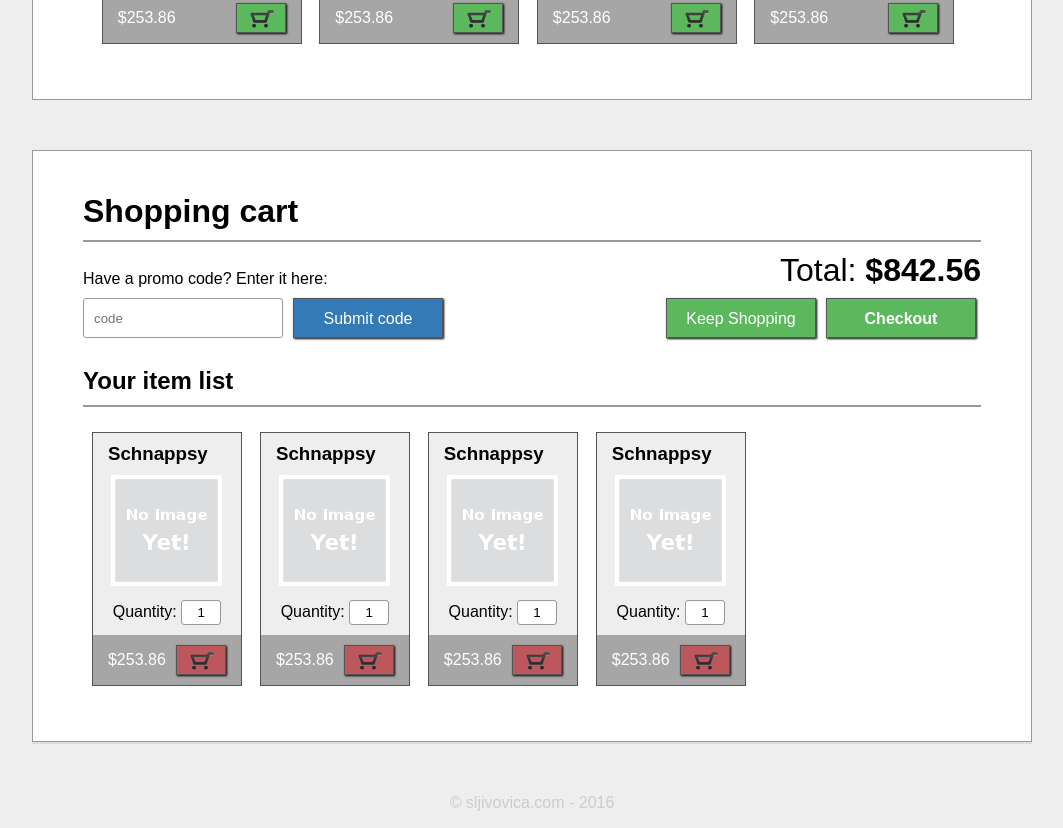
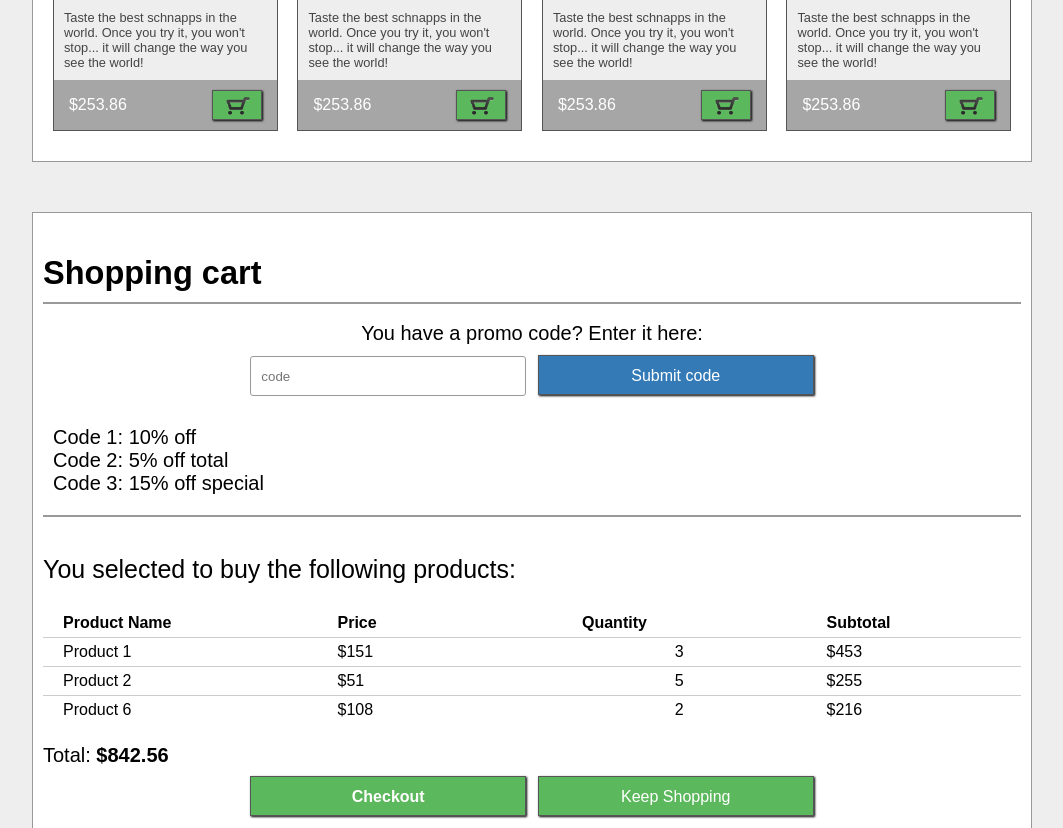
Before and after one commit to Gruximillian/product-listing, a plain HTML site: page index.html in a window 1280 px wide. Shown: the part 1602-2430 px from the top of the page, without its empty margins (108-1171 px from the left). Drawn offline with Linux system fonts and the light colour scheme.

Commit message:
Update product listing page. Page is now responsive. Added elements to hold the selected products and promo codes.

```diff
--- a/index.html
+++ b/index.html
@@ -6,15 +6,15 @@
   <link href='https://fonts.googleapis.com/css?family=Courgette' rel='stylesheet' type='text/css'>
   <link rel="stylesheet" type="text/css" href="style.css">
 </head>
-<body>
+<body class="body">
   <div class="wrapper">
 
-    <header>
-      <p class="title">sljivovica.com</p>
+    <header class="header">
+      <p class="title text-center">sljivovica.com</p>
     </header>
 
     <section class="main-content">
-      <h1>Have a taste of our awesome schnapps</h1>
+      <p class="call-to-action text-center">Have a taste of our awesome schnapps</p>
 
       <section class="product-list">
         <ul class="products">
@@ -246,22 +246,72 @@
       </section>
 
       <section class="shopping-cart">
+
         <h1>Shopping cart</h1>
+
         <section class="cart-details">
           <div class="promo">
-            <label for="promo-code">Have a promo code? Enter it here:</label><br>
+            <label for="promo-code">You have a promo code? Enter it here:</label><br>
             <input type="text" name="promo-code" id="promo-code" placeholder="code">
             <div class="button button-promo">Submit code</div>
           </div>
-          <div id="total-price">
-            <p>Total: <span>$842.56</span></p>
-          </div>
-          <div class="shopping-controls">
-            <div class="button button-continue">Keep Shopping</div>
-            <div class="button button-checkout">Checkout</div>
+          <ul class="promo-code-list">
+            <li><span class="code">Code 1</span>: <span class="code-description">10% off</span></li>
+            <li><span class="code">Code 2</span>: <span class="code-description">5% off total</span></li>
+            <li><span class="code">Code 3</span>: <span class="code-description">15% off special</span></li>
+          </ul>
+
+          <hr>
+
+          <div class="checkout-details">
+            <p>You selected to buy the following products:</p>
+
+            <ul id="selected-products-list" class="selected-products-list">
+              <li>Product 1 - <span class="price">$151</span>, qty: <span class="quantity">3</span></li>
+              <li>Product 2 - <span class="price">$51</span>, qty: <span class="quantity">5</span></li>
+              <li>Product 6 - <span class="price">$108</span>, qty: <span class="quantity">2</span></li>
+            </ul>
+
+            <table id="selected-products-table" class="selected-products-table">
+              <thead>
+                <tr>
+                  <th>Product Name</th>
+                  <th>Price</th>
+                  <th>Quantity</th>
+                  <th>Subtotal</th>
+                </tr>
+              </thead>
+              <tbody>
+                <tr>
+                  <td>Product 1</td>
+                  <td>$151</td>
+                  <td class="quantity">3</td>
+                  <td>$453</td>
+                </tr>
+                <tr>
+                  <td>Product 2</td>
+                  <td>$51</td>
+                  <td class="quantity">5</td>
+                  <td>$255</td>
+                </tr>
+                <tr>
+                  <td>Product 6</td>
+                  <td>$108</td>
+                  <td class="quantity">2</td>
+                  <td>$216</td>
+                </tr>
+              </tbody>
+            </table>
+
+            <p id="total-price">Total: <span>$842.56</span></p>
+            <div class="shopping-controls">
+              <div class="button button-checkout">Checkout</div>
+              <div class="button button-continue">Keep Shopping</div>
+            </div>
           </div>
         </section>
         <h2>Your item list</h2>
+
         <ul class="products">
           <li>
             <h3>Schnappsy</h3>
@@ -336,10 +386,11 @@
             </div>
           </li>
         </ul>
+
       </section>
     </section>
 
-    <footer>
+    <footer class="footer">
       <p>&copy; sljivovica.com - 2016</p>
     </footer>
 
--- a/style.css
+++ b/style.css
@@ -2,31 +2,50 @@
   box-sizing: border-box;
 }
 
-body {
+html {
+  font-size: 62.5%;
+}
+
+.body {
   margin: 0;
-  font-size: 16px;
+  font-size: 1.6em;
   font-family: arial, sans-serif;
   background-color: #eee;
+}
+
+@media (min-width: 450px) {
+
+  .body {
+    font-size: 2em;
+  }
+
+}
+
+@media (min-width: 900px) {
+
+  .body {
+    font-size: 2.5em;
+  }
+
 }
 
 .wrapper {
   width: 90%;
   margin: auto;
   max-width: 1000px;
-  min-width: 580px;
 }
 
-.title {
+.text-center {
   text-align: center;
 }
 
-header {
+.header {
   border-bottom: 2px dashed #ddd;
 }
 
-header .title {
+.header .title {
   margin: 10px;
-  font-size: 5em;
+  font-size: 2.3em;
   text-align: center;
   font-family: Courgette, cursive;
 }
@@ -35,17 +54,21 @@ header .title {
   border-bottom: 2px solid #ddd;
 }
 
-.main-content > section {
-  border: 1px solid #999;
+.call-to-action {
+  color: #777;
+  font-size: 1.5em;
 }
 
 h1 {
-  font-size: 2em;
+  font-size: 1.3em;
+}
+
+h2 {
+  font-size: 1.1em;
 }
 
 .product-list {
-  background-color: #fff;
-  padding: 30px 0;
+  padding: 30px 0 0;
   margin-bottom: 50px;
 }
 
@@ -54,7 +77,8 @@ ul {
 }
 
 .product-list .products {
-  padding: 0 60px;
+  padding-left: 0;
+  margin: 0;
 }
 
 .shopping-cart .products {
@@ -64,11 +88,49 @@ ul {
 
 .products li {
   float: left;
-  width: 200px;
-  margin: 1%;
+  width: 90%;
+  margin-bottom: 30px;
+  margin-left: 5%;
   border: 1px solid #555;
   background-color: #eee;
   position: relative;
+  font-size: 1.6rem;
+}
+
+@media (min-width: 450px) {
+
+  .products li {
+    width: 45.5%;
+    margin-right: 0;
+    margin-left: 3%;
+  }
+
+}
+
+@media (min-width: 750px) {
+
+  .products li {
+    width: 30%;
+    margin-left: 2.5%;
+  }
+
+  .main-content > section {
+    border: 1px solid #999;
+  }
+
+  .product-list {
+    background-color: #fff;
+  }
+
+}
+
+@media (min-width: 1000px) {
+
+  .products li {
+    width: 22.5%;
+    margin-left: 2%;
+  }
+
 }
 
 .products h3 {
@@ -183,15 +245,12 @@ ul {
   overflow: hidden;
   position: absolute;
   right: 15px;
-  transition: width 0.2s;
+  transition: width 0.2s ease-in-out;
 }
 
-.button-add:hover {
-  width: 170px;
-}
-
+.button-add:hover,
 .button-remove:hover {
-  width: 120px;
+  width: calc(100% - 30px);
 }
 
 .button-add:hover .add-to-cart,
@@ -212,7 +271,8 @@ ul {
 
 .shopping-cart {
   background-color: #fff;
-  padding: 10px 50px 30px;
+  padding: 10px 10px 0;
+  margin-bottom: 50px;
 }
 
 .shopping-cart h1,
@@ -222,13 +282,53 @@ ul {
   border-bottom: 2px solid #999;
 }
 
-#total-price {
-  float: right;
-  font-size: 2em;
+hr {
+  width: 100%;
+  clear: both;
+  border: 1px solid #999;
 }
 
-#total-price p {
-  margin: 0;
+.cart-details > div {
+  width: 100%;
+  float: left;
+}
+
+@media (min-width: 750px) {
+
+  .cart-details > div {
+    /*width: 50%;*/
+  }
+
+}
+
+.cart-details .button {
+  width: 96%;
+  margin-left: 2%;
+  margin-right: 0;
+  float: left;
+  height: 40px;
+  line-height: 40px;
+  text-align: center;
+  font-size: 1.6rem;
+}
+
+.cart-details::after {
+  content: "";
+  display: block;
+  clear: both;
+}
+
+@media (min-width: 550px) {
+
+  .cart-details .button {
+    width: 47%;
+  }
+
+}
+
+#total-price {
+  font-size: 2rem;
+  margin-bottom: 0;
 }
 
 #total-price span {
@@ -238,6 +338,35 @@ ul {
 .promo {
   float: left;
   margin-top: 18px;
+  font-size: 2rem;
+  margin-bottom: 30px;
+}
+
+.promo-code-list {
+  font-size: 1.6rem;
+  padding-left: 10px;
+}
+
+@media (min-width: 750px) {
+
+  .promo-code-list {
+    font-size: 2rem;
+  }
+
+  .cart-details .promo {
+    width: 60%;
+    margin-left: auto;
+    margin-right: auto;
+    float: none;
+    text-align: center;
+  }
+
+  .cart-details .promo::after {
+    content: '';
+    display: block;
+    clear: both;
+  }
+
 }
 
 .promo label {
@@ -247,16 +376,73 @@ ul {
 .promo input {
   height: 40px;
   padding-left: 10px;
-  margin-top: 10px;
+  margin-top: 11px;
   border-radius: 3px;
   border: 1px solid #999;
-  width: 200px;
+  width: 96%;
+  margin-left: 2%;
+  margin-right: 0;
   float: left;
+}
+
+@media (min-width: 550px) {
+
+  .promo input {
+    width: 47%;
+  }
+
+}
+
+.selected-products-list {
+  list-style: disc;
+  font-size: 1.6rem;
+}
+
+.selected-products-table {
+  font-size: 1.6rem;
+  width: 100%;
+  border-collapse: collapse;
+  display: none;
+}
+
+@media (min-width: 550px) {
+
+  .selected-products-list {
+    display: none;
+  }
+
+  .selected-products-table {
+    display: table;
+  }
+
+}
+
+.selected-products-table th {
+  text-align: left;
+}
+
+.selected-products-table th,
+.selected-products-table td {
+  border-bottom: 1px solid #ccc;
+  padding: 5px 0 5px 50px;
+}
+
+.selected-products-table tr:last-child td {
+  border-bottom: none;
+}
+
+.selected-products-table th {
+  width: 25%;
+}
+
+.selected-products-table th:first-child,
+.selected-products-table td:first-child {
+  text-align: left;
+  padding-left: 20px;
 }
 
 .button-promo {
   margin-top: 10px;
-  margin-left: 10px;
 }
 
 .button-checkout {
@@ -266,31 +452,25 @@ ul {
 .shopping-controls {
   float: right;
   clear: right;
+  width: 100%;
+}
+
+@media (min-width: 750px) {
+
+  .shopping-controls {
+    width: 60%;
+    margin: auto;
+    float: none;
+  }
+
 }
 
 .shopping-controls div {
-  margin: 9px 5px;
-}
-
-.cart-details .button {
-  width: 150px;
-  height: 40px;
-  line-height: 40px;
-  text-align: center;
-}
-
-.cart-details::after {
-  content: "";
-  display: block;
-  clear: both;
+  margin: 9px 0;
 }
 
 .shopping-cart .product-description {
   display: none; /* Temporary, until I decide if I will keep or remove this content */
-}
-
-.shopping-cart li {
-  width: 150px;
 }
 
 .quantity {
@@ -307,7 +487,7 @@ ul {
   text-align: center;
 }
 
-footer p {
+.footer p {
   color: #ccc;
   text-align: center;
   margin: 50px 0;
```
